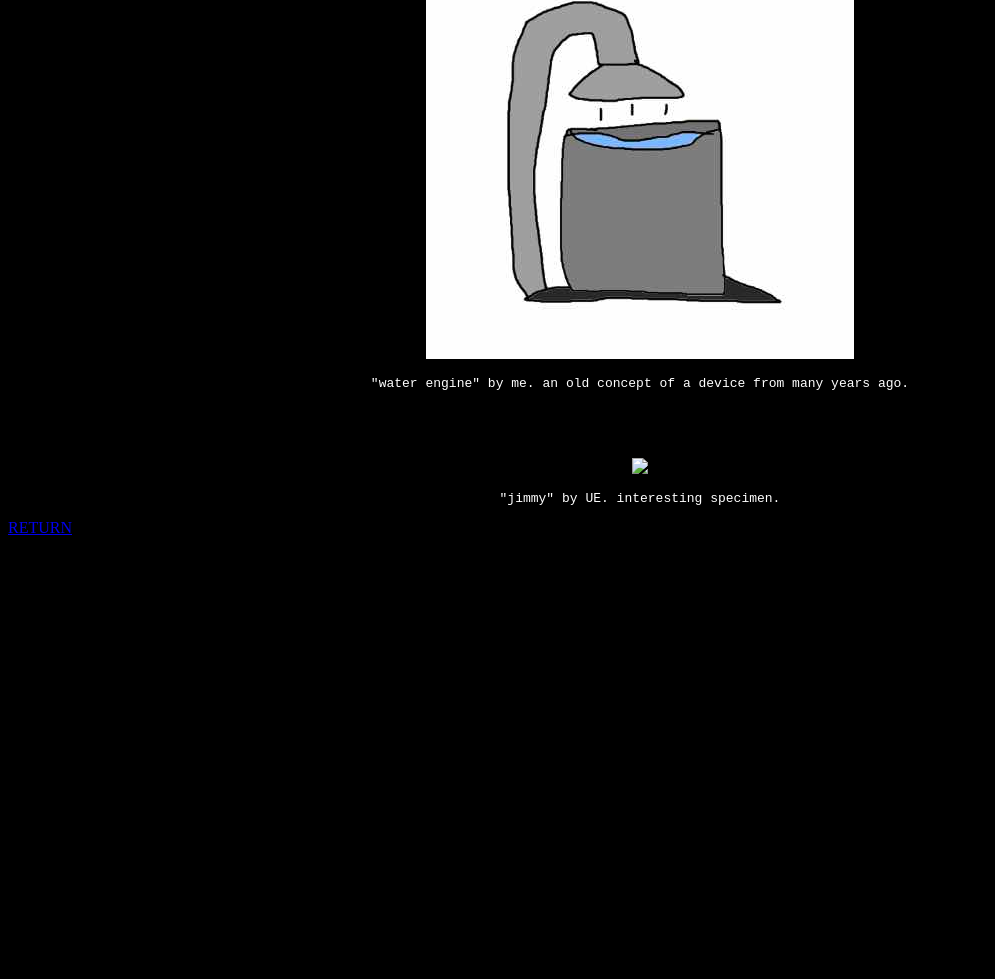
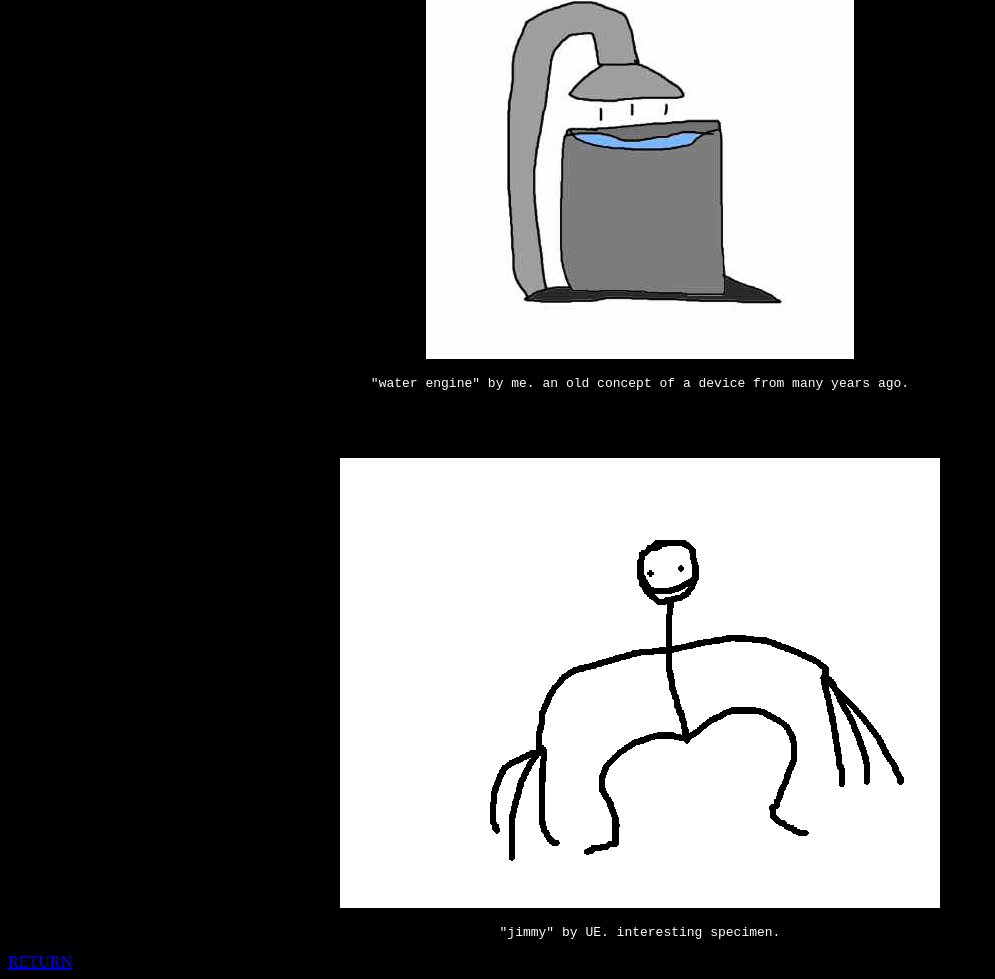
Before and after one commit to abstracteternity/SUPEREPIC, a plain HTML site: page gallery.html in a window 1280 px wide. Shown: the part 2605-3584 px from the top of the page, without its empty margins (0-995 px from the left). Before the commit the page ends 3150 px from the top, so only its background shows below. Drawn offline with Linux system fonts and the light colour scheme.

Commit message:
Update gallery.html

```diff
--- a/gallery.html
+++ b/gallery.html
@@ -40,7 +40,7 @@
                 <br>
                 <br>
                 <br>
-                <img src="jimmy.png">
+                <img src="images/jimmy.png">
                 <p>"jimmy" by UE. interesting specimen.</p>
             </div>
         </center>
```
